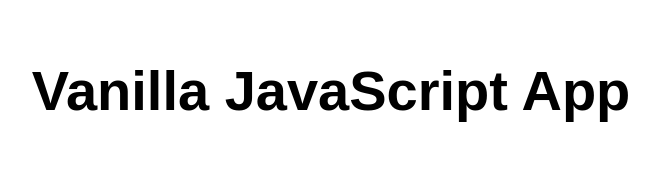
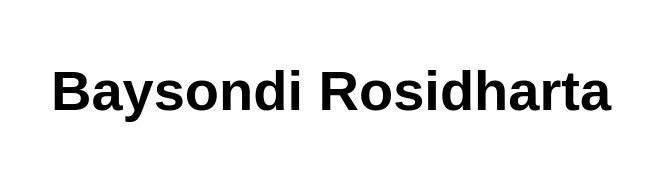
Before and after one commit to baysondi/static-web, a website: page src/index.html in a window 1280 px wide. Shown: the whole page, without its empty margins (309-968 px from the left). Drawn offline with Linux system fonts and the light colour scheme.

Commit message:
Update index.html

```diff
--- a/src/index.html
+++ b/src/index.html
@@ -10,7 +10,7 @@
 
 <body>
   <main>
-    <h1>Vanilla JavaScript App</h1>
+    <h1>Baysondi Rosidharta</h1>
   </main>
 </body>
 
```
